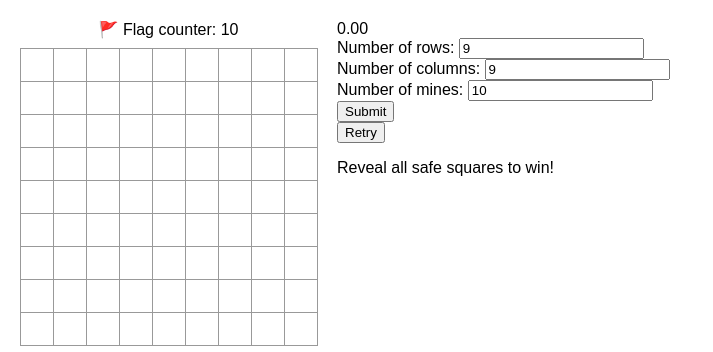
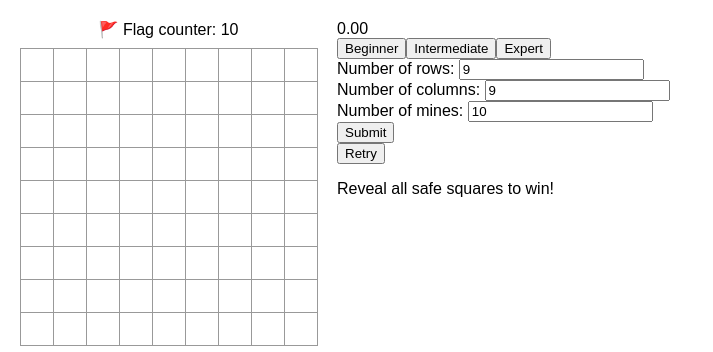
Before and after one commit to randyg111/react-minesweeper, a React (Create React App) app in the folder src/: page / in a window 1280 px wide. Shown: the top 352 px of the page, without its empty margins (0-713 px from the left). Built offline with nearby package versions, Linux system fonts and the light colour scheme.

Commit message:
Add difficulties

```diff
--- a/src/App.tsx
+++ b/src/App.tsx
@@ -1,6 +1,6 @@
 import React, { useCallback, useEffect, useMemo, useState } from "react";
 
-// beginner/intermediate/expert difficulties
+// leaderboard, guarantee safe start
 // optimize mine generation, win/lose calculation
 // convert name, github page
 // minesweeper icon, theme
@@ -24,6 +24,9 @@ interface SquareProps {
 
 interface FormProps {
   onSubmit: (nextRows: number, nextCols: number, nextMines: number) => void;
+  rows: number;
+  cols: number;
+  mines: number;
 }
 
 interface TimerProps {
@@ -232,6 +235,24 @@ export default function Game() {
     setMines(nextMines);
   }
 
+  function handleBeginnerClick() {
+    setRows(9);
+    setCols(9);
+    setMines(10);
+  }
+
+  function handleIntermediateClick() {
+    setRows(16);
+    setCols(16);
+    setMines(40);
+  }
+
+  function handleExpertClick() {
+    setRows(16);
+    setCols(30);
+    setMines(99);
+  }
+
   return (
     <div className="game">
       <div className="game-display">
@@ -242,7 +263,10 @@ export default function Game() {
       </div>
       <div className="game-info">
         <Timer time={time} />
-        <CustomForm onSubmit={handleSubmit} />
+        <button onClick={handleBeginnerClick}>Beginner</button>
+        <button onClick={handleIntermediateClick}>Intermediate</button>
+        <button onClick={handleExpertClick}>Expert</button>
+        <CustomForm onSubmit={handleSubmit} rows={rows} cols={cols} mines={mines} />
         <button onClick={retry}>Retry</button>
         <p>{status}</p>
       </div>
@@ -261,10 +285,20 @@ function Timer({time}: TimerProps) {
   );
 }
 
-function CustomForm({onSubmit}: FormProps) {
-  const [nextRows, setNextRows] = useState(9);
-  const [nextCols, setNextCols] = useState(9);
-  const [nextMines, setNextMines] = useState(10);
+function CustomForm({onSubmit, rows, cols, mines}: FormProps) {
+  const [nextRows, setNextRows] = useState(rows);
+  const [nextCols, setNextCols] = useState(cols);
+  const [nextMines, setNextMines] = useState(mines);
+  if (rows !== nextRows) {
+    setNextRows(rows);
+  }
+  if (cols !== nextCols) {
+    setNextCols(cols);
+  }
+  if (mines !== nextMines) {
+    setNextMines(mines);
+  }
+  console.log(nextRows);
   return (
     <div>
       <label>
```
